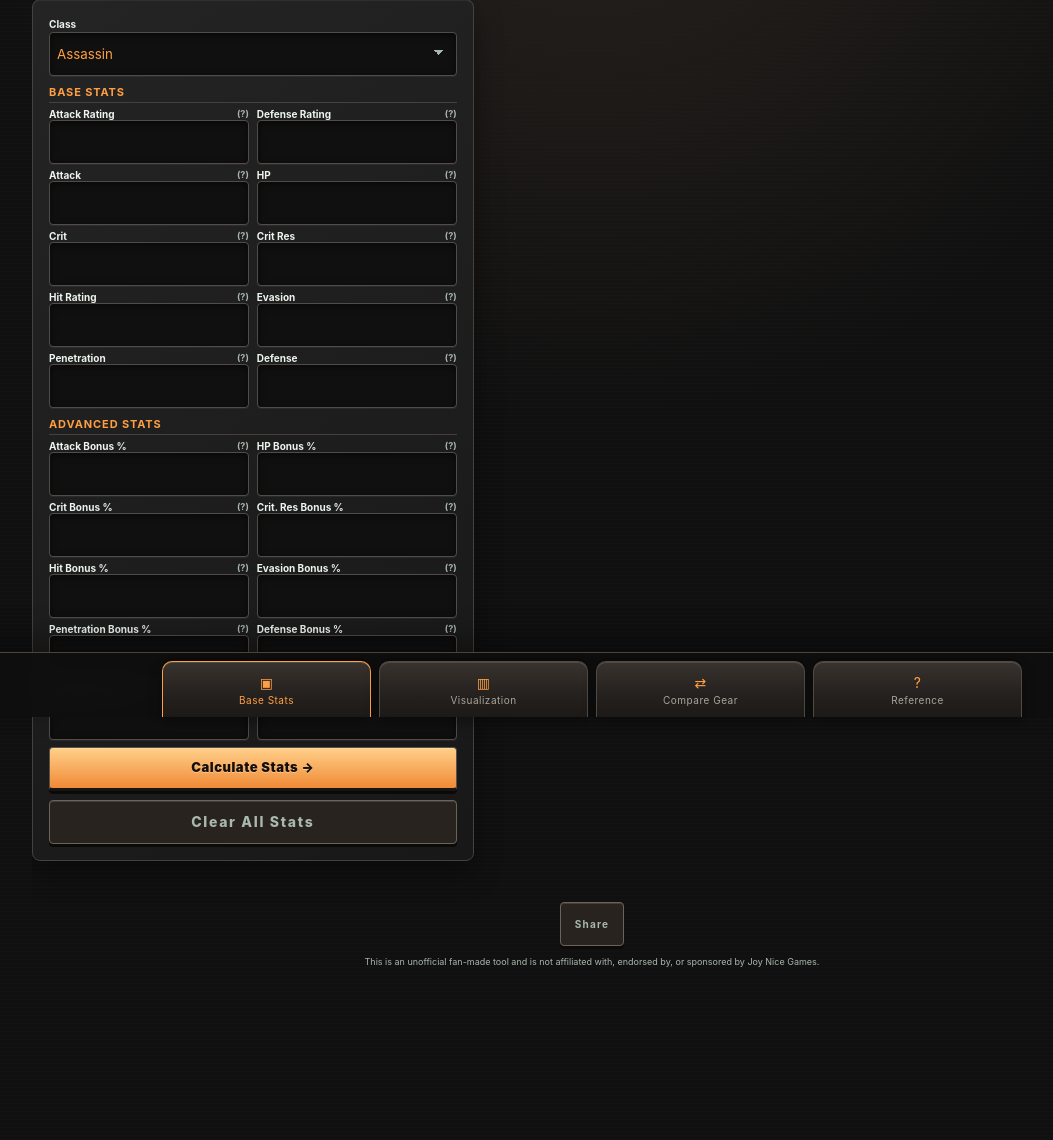
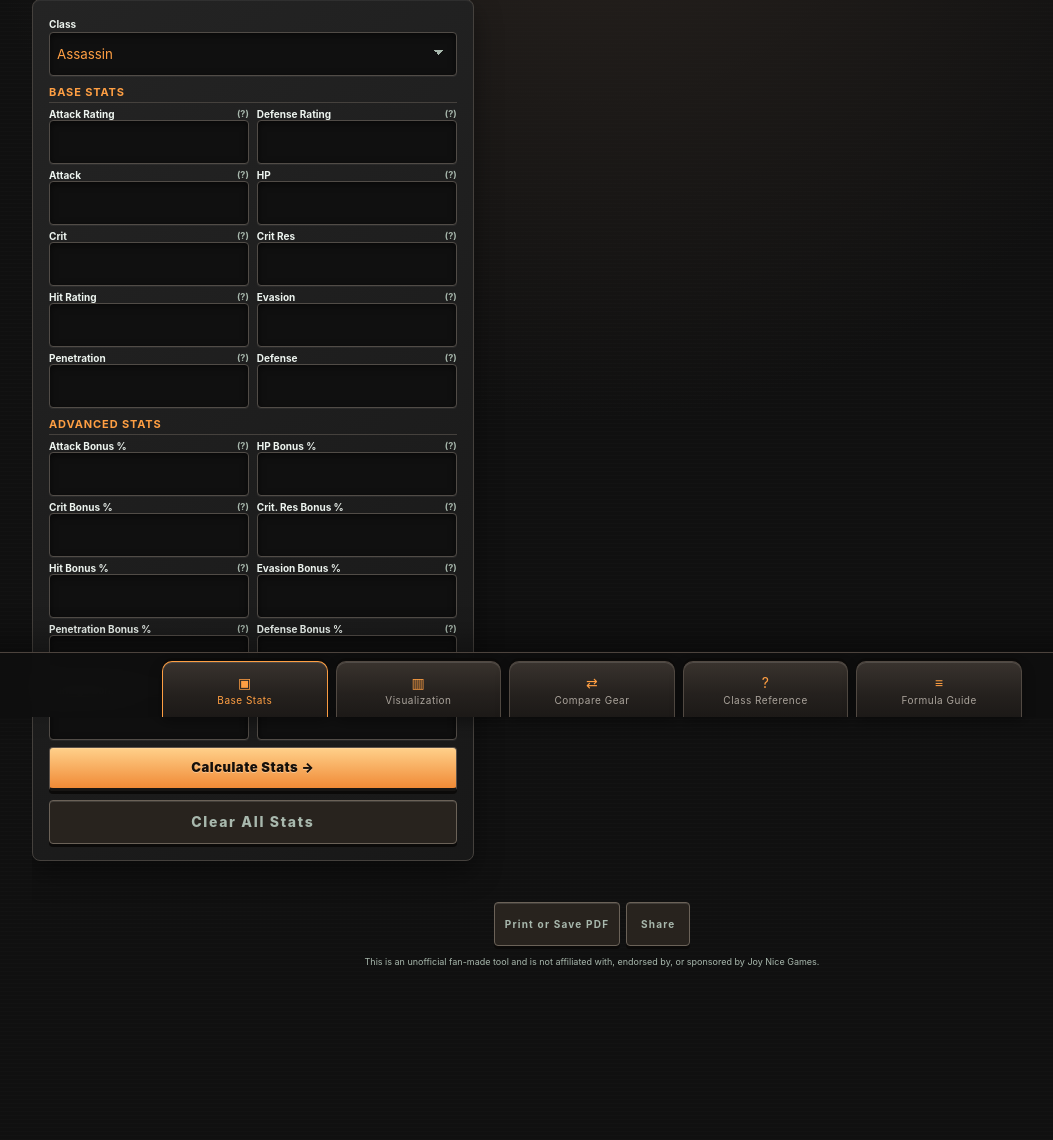
Before and after one commit to Jo11yPirate/WHOA_Adventure_Calculator, a Flask app: page / in a window 1280 px wide. Shown: the part 83-1223 px from the top of the page, without its empty margins (48-1101 px from the left). Run offline with Flask 3, Linux system fonts and the light colour scheme.

Commit message:
Refine reference tabs and page actions
Split class and formula references, add print/PDF actions across all app pages, compact the five-tab navigation, and clarify the LolitalLynn attribution.\n\nCo-authored-by: Copilot <223556219+Copilot@users.noreply.github.com>

```diff
--- a/app.py
+++ b/app.py
@@ -49,6 +49,7 @@ CLASS_PROFILES = {
         "gems": "DMG Red, Defense, and HP for team/tank; physical ATK and Penetration for solo",
         "refinement": "Prioritize flat DMG Reduction for team/tank builds",
         "notable": "Team/tank resilience and reliable physical damage.",
+        "optimization": "Warrior Optimization Priorities: Stop near 79% Damage Reduction; target roughly 3,800–4,200 Hit Rating; prioritize Attack + Penetration over HP%, then Defense%. Avoid Evasion% on HP/Defense builds because low Attack can reduce shield and lifesteal scaling.",
     },
     "Assassin": {
         "advancements": "Night Walker / Ash Envoy",
--- a/static/dashboard.js
+++ b/static/dashboard.js
@@ -721,7 +721,7 @@ document.querySelectorAll("[data-page-actions]").forEach((actions) => {
     const action = button.dataset.pageAction;
     if (action === "print-save") {
       const page = actions.closest("[data-app-page]");
-      if (page?.id === "visualization" || page?.id === "compare") {
+      if (page?.id === "calculator" || page?.id === "visualization" || page?.id === "compare" || page?.id === "class-reference" || page?.id === "formula-guide") {
         const calculatorForm = document.querySelector(".stats-form");
         const classSelect = document.getElementById("class-select");
         if (calculatorForm && classSelect) saveCalculatorState(calculatorForm, classSelect);
@@ -752,7 +752,7 @@ pageLinks.forEach((link) => {
 function pageNameFromHash() {
   const hash = window.location.hash.slice(1);
   if (hash === "calculator-page") return "calculator";
-  return ["compare", "visualization", "reference"].includes(hash) ? hash : "calculator";
+  return ["compare", "visualization", "class-reference", "formula-guide"].includes(hash) ? hash : "calculator";
 }
 
 function syncPageFromHash() {
--- a/static/styles.css
+++ b/static/styles.css
@@ -1942,7 +1942,7 @@ code {
   bottom: 0;
   left: 0;
   display: grid;
-  grid-template-columns: repeat(4, minmax(0, 1fr));
+  grid-template-columns: repeat(5, minmax(0, 1fr));
   justify-content: center;
   gap: 8px;
   padding: 8px max(12px, calc((100vw - 860px) / 2)) 0;
@@ -1966,6 +1966,7 @@ code {
   font-family: inherit;
   font-size: 10px;
   letter-spacing: .05em;
+  text-align: center;
   text-decoration: none;
   text-transform: none;
   box-shadow: inset 0 1px 0 rgba(255, 255, 255, .12), 0 -3px 0 #0b0a09, 0 6px 14px rgba(0, 0, 0, .28);
@@ -2200,7 +2201,7 @@ button:active {
   }
 
   .quick-nav {
-    grid-template-columns: repeat(4, minmax(0, 1fr));
+    grid-template-columns: repeat(5, minmax(0, 1fr));
     gap: 4px;
     padding: 6px 6px 0;
   }
--- a/templates/index.html
+++ b/templates/index.html
@@ -81,7 +81,8 @@
           </div>
         </form>
       </section>
-      <div class="page-actions page-actions--single" data-page-actions>
+      <div class="page-actions page-actions--two" data-page-actions>
+        <button type="button" data-page-action="print-save">Print or Save PDF</button>
         <button type="button" data-page-action="share">Share</button>
         <span class="page-action-status" aria-live="polite"></span>
       </div>
@@ -355,7 +356,7 @@
         <p class="app-disclaimer">This is an unofficial fan-made tool and is not affiliated with, endorsed by, or sponsored by Joy Nice Games.</p>
       </section>
 
-      <section id="reference" class="app-page card guide" data-app-page="reference" hidden aria-hidden="true">
+      <section id="class-reference" class="app-page card guide" data-app-page="class-reference" hidden aria-hidden="true">
         <div class="reference-section">
           <div class="section-heading"><div><p class="eyebrow">Class Reference</p></div></div>
           <div class="guide-grid">
@@ -369,12 +370,21 @@
                   <div><dt>Gems</dt><dd>{{ profile.gems }}</dd></div>
                   <div><dt>Refinement</dt><dd>{{ profile.refinement }}</dd></div>
                   <div><dt>Class focus</dt><dd>{{ profile.notable }}</dd></div>
-                  <div><dt>Estimate</dt><dd>{{ class_dashboard[class_name].formula }}</dd></div>
+                  {% if class_name == "Warrior" %}<div><dt>Warrior Optimization Priorities*</dt><dd>{{ profile.optimization }}</dd></div>{% endif %}
                 </dl>
               </article>
             {% endfor %}
           </div>
         </div>
+        <div class="page-actions page-actions--two" data-page-actions>
+          <button type="button" data-page-action="print-save">Print or Save PDF</button>
+          <button type="button" data-page-action="share">Share</button>
+          <span class="page-action-status" aria-live="polite"></span>
+        </div>
+        <p class="app-disclaimer">This is an unofficial fan-made tool and is not affiliated with, endorsed by, or sponsored by Joy Nice Games.</p>
+      </section>
+
+      <section id="formula-guide" class="app-page card guide" data-app-page="formula-guide" hidden aria-hidden="true">
         <div class="reference-section formula-guide">
           <div class="section-heading"><div><p class="eyebrow">Formula Guide</p></div></div>
           <div class="formula-list">
@@ -392,11 +402,14 @@
           </div>
         </div>
         <div class="reference-credit">
-          <p>Combat models provided and tested by <a href="https://docs.google.com/spreadsheets/d/1HYeBoEnzPC1bRy30Nln9zD21KCUWjVXA/edit?gid=283237974#gid=283237974" target="_blank" rel="noopener noreferrer">Noblesse's ASCENDANCY Combat Lab</a>.<br>Special thanks to Spade, my friends, and my family for their support and advice.</p>
+          <p>Combat models provided and tested by <a href="https://docs.google.com/spreadsheets/d/1HYeBoEnzPC1bRy30Nln9zD21KCUWjVXA/edit?gid=283237974#gid=283237974" target="_blank" rel="noopener noreferrer">Noblesse's ASCENDANCY Combat Lab</a>.</p>
+          <p>*Additional formula refinement and theorycraft / strategy provided by LolitalLynn.</p>
+          <p>Special thanks to Spade, my friends, and my family for their support and advice.</p>
           <p class="creator-credit">Created by <a href="https://github.com/Jo11yPirate/WHOA_Adventure_Calculator" target="_blank" rel="noopener noreferrer">Jo11yPirate</a> with use of agentic AI</p>
           <p class="license-credit">Code is available for use under the <a href="https://github.com/Jo11yPirate/WHOA_Adventure_Calculator/blob/main/LICENSE" target="_blank" rel="noopener noreferrer">MIT License</a>.</p>
         </div>
-        <div class="page-actions page-actions--single" data-page-actions>
+        <div class="page-actions page-actions--two" data-page-actions>
+          <button type="button" data-page-action="print-save">Print or Save PDF</button>
           <button type="button" data-page-action="share">Share</button>
           <span class="page-action-status" aria-live="polite"></span>
         </div>
@@ -407,7 +420,8 @@
       <a href="#calculator-page" data-page-target="calculator" aria-current="page"><span aria-hidden="true">▣</span><span>Base Stats</span></a>
       <a href="#visualization" data-page-target="visualization"><span aria-hidden="true">▥</span><span>Visualization</span></a>
       <a href="#compare" data-page-target="compare"><span aria-hidden="true">⇄</span><span>Compare Gear</span></a>
-      <a href="#reference" data-page-target="reference"><span aria-hidden="true">?</span><span>Reference</span></a>
+      <a href="#class-reference" data-page-target="class-reference"><span aria-hidden="true">?</span><span>Class Reference</span></a>
+      <a href="#formula-guide" data-page-target="formula-guide"><span aria-hidden="true">≡</span><span>Formula Guide</span></a>
     </nav>
   </body>
 </html>
```
